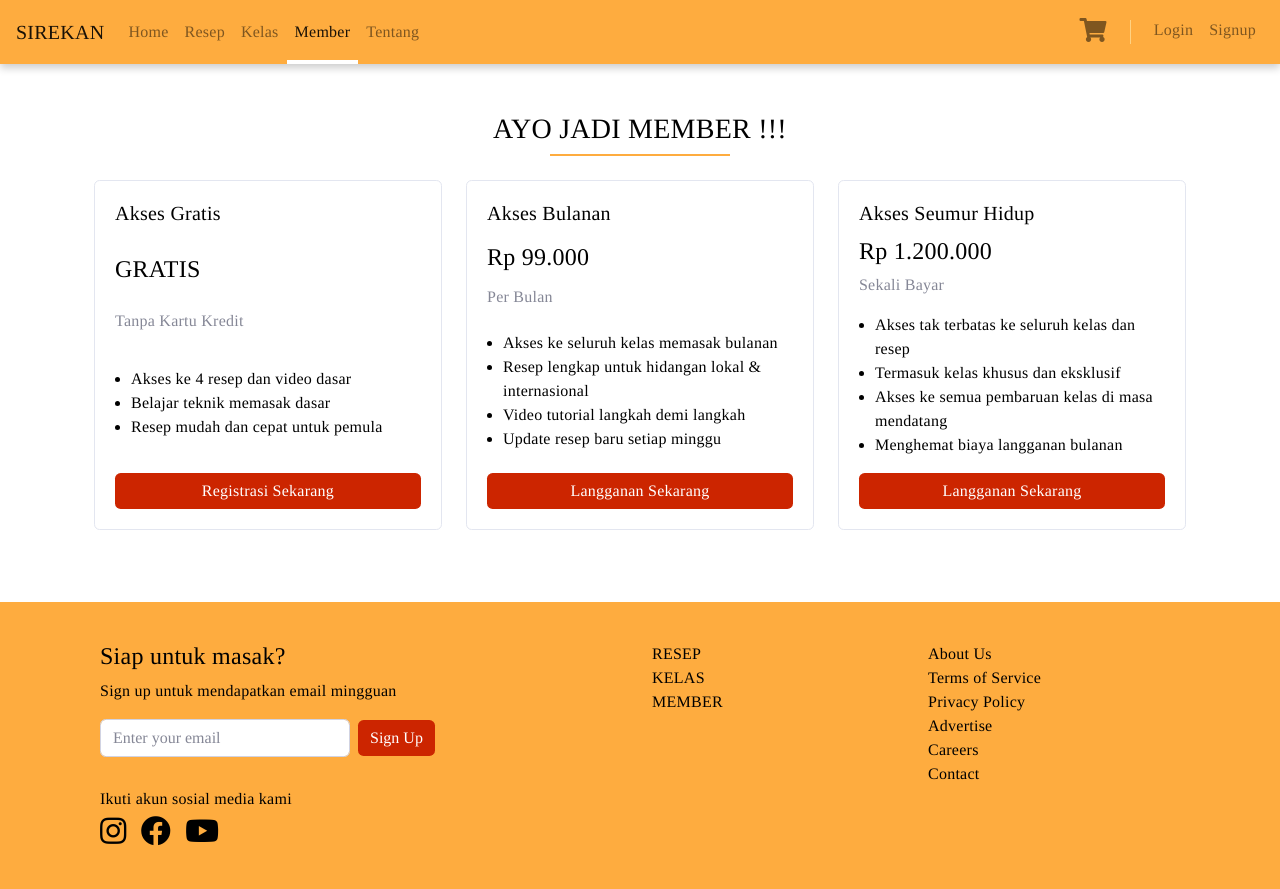
After one commit to rafiekotj/sirekan, a CodeIgniter app: page /sirekan/member in a window 1280 px wide. The commit adds this page. Run offline with CodeIgniter, Linux system fonts and the light colour scheme; data that the repository does not hold is empty; some libraries are stand-ins or nearby versions.

Commit message:
menambahkan halaman member

```diff
--- /dev/null
+++ b/application/controllers/Member.php
@@ -0,0 +1,31 @@
+<?php
+
+class Member extends CI_Controller
+{
+  public function __construct()
+  {
+    parent::__construct();
+    $this->load->model('ModelUser');
+  }
+
+  public function index()
+  {
+    $user_id = $this->session->userdata('user_id');
+    $data['is_logged_in'] = false;
+
+    // Jika pengguna sudah login
+    if ($user_id) {
+      $user = $this->ModelUser->getUserById($user_id);
+
+      // Jika pengguna ditemukan, tentukan status login
+      if ($user) {
+        $data['is_logged_in'] = true;
+      }
+    }
+
+    // Load halaman member dengan data yang sesuai
+    $this->load->view('templates/header');
+    $this->load->view('member/member', $data);
+    $this->load->view('templates/footer');
+  }
+}
--- a/application/models/ModelUser.php
+++ b/application/models/ModelUser.php
@@ -1,13 +1,15 @@
 <?php
+
 class ModelUser extends CI_Model
 {
-
+  // Fungsi untuk mendaftar pengguna baru
   public function register($data)
   {
     $data['password'] = password_hash($data['password'], PASSWORD_BCRYPT);
     return $this->db->insert('users', $data);
   }
 
+  // Fungsi untuk login
   public function login($username, $password)
   {
     $this->db->where('username', $username);
@@ -19,8 +21,27 @@ class ModelUser extends CI_Model
     return false;
   }
 
+  // Fungsi untuk mendapatkan data pengguna berdasarkan ID
   public function getUserById($id)
   {
     return $this->db->get_where('users', ['id' => $id])->row();
   }
+
+  // Fungsi untuk memperbarui status membership pengguna
+  public function update_membership($user_id, $membership_type)
+  {
+    // Pastikan jenis membership valid
+    $valid_memberships = ['gratis', 'bulanan', 'seumur_hidup'];
+    if (!in_array($membership_type, $valid_memberships)) {
+      return false; // Jika tipe membership tidak valid
+    }
+
+    $data = [
+      'membership_type' => $membership_type,
+      'updated_at' => date('Y-m-d H:i:s') // Memperbarui timestamp saat membership diubah
+    ];
+
+    $this->db->where('id', $user_id);
+    return $this->db->update('users', $data);
+  }
 }
--- /dev/null
+++ b/application/views/member/member.php
@@ -0,0 +1,109 @@
+<!-- Jika pengguna belum login, tampilkan semua card -->
+<?php if (!$is_logged_in): ?>
+<div class="container join_member my-5">
+  <h3 class="text-center text-uppercase">Ayo Jadi Member !!!</h3>
+  <div class="mb-4 title-line"></div>
+  <div class=" container">
+    <div class="row">
+      <!-- Free Card -->
+      <div class="col-md-4 mb-4">
+        <div class="card">
+          <div class="card-body">
+            <h5 class="card-title">Akses Gratis</h5>
+            <h4>GRATIS</h4>
+            <p class="text-muted">Tanpa Kartu Kredit</p>
+            <ul>
+              <li>Akses ke 4 resep dan video dasar</li>
+              <li>Belajar teknik memasak dasar</li>
+              <li>Resep mudah dan cepat untuk pemula</li>
+            </ul>
+            <!-- Ubah link ini ke halaman signup -->
+            <a href="<?= site_url('auth/signup'); ?>" class="btn btn-danger btn-block">Registrasi Sekarang</a>
+          </div>
+        </div>
+      </div>
+
+      <!-- Monthly Access Card -->
+      <div class="col-md-4 mb-4">
+        <div class="card">
+          <div class="card-body">
+            <h5 class="card-title">Akses Bulanan</h5>
+            <h4>Rp 99.000</h4>
+            <p class="text-muted">Per Bulan</p>
+            <ul>
+              <li>Akses ke seluruh kelas memasak bulanan</li>
+              <li>Resep lengkap untuk hidangan lokal & internasional</li>
+              <li>Video tutorial langkah demi langkah</li>
+              <li>Update resep baru setiap minggu</li>
+            </ul>
+            <a href="#" class="btn btn-danger btn-block">Langganan Sekarang</a>
+          </div>
+        </div>
+      </div>
+
+      <!-- Lifetime Access Card -->
+      <div class="col-md-4 mb-4">
+        <div class="card">
+          <div class="card-body">
+            <h5 class="card-title">Akses Seumur Hidup</h5>
+            <h4>Rp 1.200.000</h4>
+            <p class="text-muted">Sekali Bayar</p>
+            <ul>
+              <li>Akses tak terbatas ke seluruh kelas dan resep</li>
+              <li>Termasuk kelas khusus dan eksklusif</li>
+              <li>Akses ke semua pembaruan kelas di masa mendatang</li>
+              <li>Menghemat biaya langganan bulanan</li>
+            </ul>
+            <a href="#" class="btn btn-danger btn-block">Langganan Sekarang</a>
+          </div>
+        </div>
+      </div>
+    </div>
+  </div>
+</div>
+<?php else: ?>
+<!-- Jika pengguna sudah login, hanya tampilkan akses bulanan dan seumur hidup -->
+<div class="container join_member my-5">
+  <h3 class="text-center text-uppercase">Ayo Jadi Member !!!</h3>
+  <div class="mb-4 title-line"></div>
+  <div class=" container">
+    <div class="row">
+      <!-- Monthly Access Card -->
+      <div class="col-md-6 mb-4">
+        <div class="card">
+          <div class="card-body">
+            <h5 class="card-title">Akses Bulanan</h5>
+            <h4>Rp 99.000</h4>
+            <p class="text-muted">Per Bulan</p>
+            <ul>
+              <li>Akses ke seluruh kelas memasak bulanan</li>
+              <li>Resep lengkap untuk hidangan lokal & internasional</li>
+              <li>Video tutorial langkah demi langkah</li>
+              <li>Update resep baru setiap minggu</li>
+            </ul>
+            <a href="#" class="btn btn-danger btn-block">Langganan Sekarang</a>
+          </div>
+        </div>
+      </div>
+
+      <!-- Lifetime Access Card -->
+      <div class="col-md-6 mb-4">
+        <div class="card">
+          <div class="card-body">
+            <h5 class="card-title">Akses Seumur Hidup</h5>
+            <h4>Rp 1.200.000</h4>
+            <p class="text-muted">Sekali Bayar</p>
+            <ul>
+              <li>Akses tak terbatas ke seluruh kelas dan resep</li>
+              <li>Termasuk kelas khusus dan eksklusif</li>
+              <li>Akses ke semua pembaruan kelas di masa mendatang</li>
+              <li>Menghemat biaya langganan bulanan</li>
+            </ul>
+            <a href="#" class="btn btn-danger btn-block">Langganan Sekarang</a>
+          </div>
+        </div>
+      </div>
+    </div>
+  </div>
+</div>
+<?php endif; ?>
--- a/application/views/templates/footer.php
+++ b/application/views/templates/footer.php
@@ -2,8 +2,8 @@
   <div class="row">
     <div class="col-md-6">
       <h4>Siap untuk masak?</h4>
-      <p>Sing up untuk mendapatkan email mingguan</p>
-      <form class="form-inline">
+      <p>Sign up untuk mendapatkan email mingguan</p>
+      <form class="form-inline footer_button">
         <input type="email" class="form-control mb-2 mr-sm-2" placeholder="Enter your email">
         <button type="submit" class="btn btn-primary mb-2">Sign Up</button>
       </form>
--- a/assets/css/stylesheets.css
+++ b/assets/css/stylesheets.css
@@ -297,6 +297,21 @@ footer a {
 	color: black;
 }
 
+footer a:hover {
+	color: black;
+}
+
+.footer_button button {
+	background-color: #cc2500;
+	border: none;
+	color: white;
+}
+
+.footer_button button:hover {
+	background-color: #e24800;
+	color: white;
+}
+
 /* HALAMAN RESEP */
 .halaman_resep a {
 	text-decoration: none;
```
